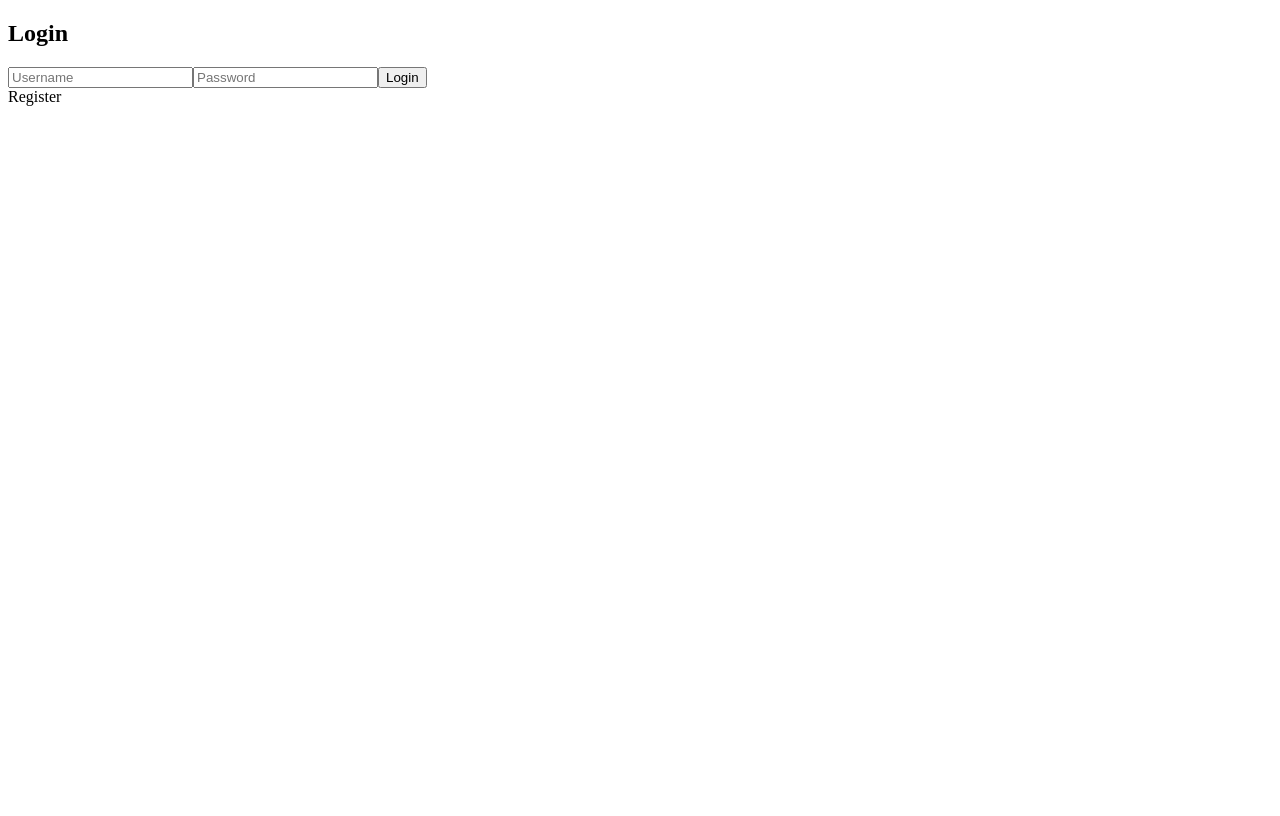
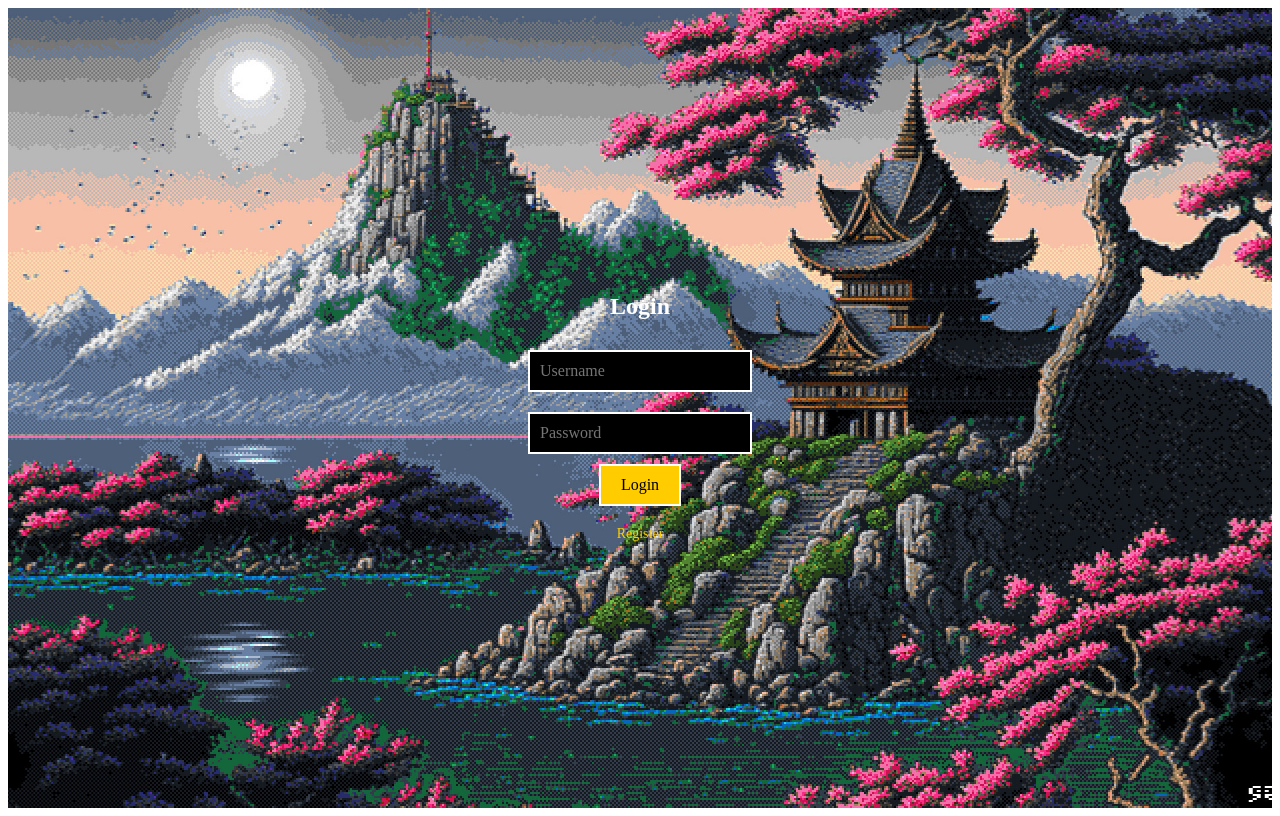
Before and after one commit to Nicoblessjah/TALLER3_ESPE, a Vue app in the folder Frontend/juego/: page /login in a window 1280 px wide. Built offline with nearby package versions, Linux system fonts and the light colour scheme.

Commit message:
login y register estilo

```diff
--- a/Frontend/juego/src/components/LoginPage.vue
+++ b/Frontend/juego/src/components/LoginPage.vue
@@ -1,12 +1,12 @@
 <template>
-  <div>
+  <div class="login-container">
     <h2>Login</h2>
-    <form @submit.prevent="login">
-      <input type="text" v-model="username" placeholder="Username" required />
-      <input type="password" v-model="password" placeholder="Password" required />
-      <button type="submit">Login</button>
+    <form @submit.prevent="login" class="login-form">
+      <input type="text" v-model="username" placeholder="Username" required class="pixel-input" />
+      <input type="password" v-model="password" placeholder="Password" required class="pixel-input" />
+      <button type="submit" class="pixel-button">Login</button>
     </form>
-    <router-link to="/register">Register</router-link>
+    <router-link to="/register" class="pixel-link">Register</router-link>
   </div>
 </template>
 
@@ -40,3 +40,71 @@ export default {
   },
 };
 </script>
+
+<style scoped>
+body {
+  background-color: #1a1a1a;
+  font-family: 'Press Start 2P', cursive;
+}
+
+.login-container {
+  display: flex;
+  flex-direction: column;
+  align-items: center;
+  justify-content: center;
+  height: 100vh;
+  color: #fff;
+  text-align: center;
+  background-image: url("../assets/portada2.jpg");
+  background-size: cover;
+}
+
+h2 {
+  font-size: 24px;
+  margin-bottom: 20px;
+}
+
+.login-form {
+  display: flex;
+  flex-direction: column;
+  align-items: center;
+}
+
+.pixel-input {
+  background: #000;
+  color: #fff;
+  border: 2px solid #fff;
+  padding: 10px;
+  margin: 10px 0;
+  font-family: 'Press Start 2P', cursive;
+  font-size: 16px;
+  width: 200px;
+}
+
+.pixel-button {
+  background: #ffcc00;
+  color: #000;
+  border: 2px solid #fff;
+  padding: 10px 20px;
+  cursor: pointer;
+  font-family: 'Press Start 2P', cursive;
+  font-size: 16px;
+  transition: background 0.3s;
+}
+
+.pixel-button:hover {
+  background: #ff9900;
+}
+
+.pixel-link {
+  color: #ffcc00;
+  margin-top: 20px;
+  text-decoration: none;
+  font-family: 'Press Start 2P', cursive;
+  font-size: 14px;
+}
+
+.pixel-link:hover {
+  text-decoration: underline;
+}
+</style>
--- a/Frontend/juego/src/components/RegisterPage.vue
+++ b/Frontend/juego/src/components/RegisterPage.vue
@@ -1,12 +1,12 @@
 <template>
-  <div>
+  <div class="register-container">
     <h2>Register</h2>
-    <form @submit.prevent="register">
-      <input type="text" v-model="username" placeholder="Username" required />
-      <input type="password" v-model="password" placeholder="Password" required />
-      <button type="submit">Register</button>
+    <form @submit.prevent="register" class="register-form">
+      <input type="text" v-model="username" placeholder="Username" required class="pixel-input" />
+      <input type="password" v-model="password" placeholder="Password" required class="pixel-input" />
+      <button type="submit" class="pixel-button">Register</button>
     </form>
-    <router-link to="/login">Login</router-link>
+    <router-link to="/login" class="pixel-link">Login</router-link>
   </div>
 </template>
 
@@ -37,3 +37,72 @@ export default {
   },
 };
 </script>
+
+<style scoped>
+body {
+  background-color: #1a1a1a;
+  font-family: 'Press Start 2P', cursive;
+}
+
+.register-container {
+  display: flex;
+  flex-direction: column;
+  align-items: center;
+  justify-content: center;
+  height: 100vh;
+  color: #fff;
+  text-align: center;
+  background-image: url("../assets/portada2.jpg");
+  background-size: cover;
+}
+
+h2 {
+  font-size: 24px;
+  margin-bottom: 20px;
+}
+
+.register-form {
+  display: flex;
+  flex-direction: column;
+  align-items: center;
+}
+
+.pixel-input {
+  background: #000;
+  color: #fff;
+  border: 2px solid #fff;
+  padding: 10px;
+  margin: 10px 0;
+  font-family: 'Press Start 2P', cursive;
+  font-size: 16px;
+  width: 200px;
+}
+
+.pixel-button {
+  background: #ffcc00;
+  color: #000;
+  border: 2px solid #fff;
+  padding: 10px 20px;
+  cursor: pointer;
+  font-family: 'Press Start 2P', cursive;
+  font-size: 16px;
+  transition: background 0.3s;
+}
+
+.pixel-button:hover {
+  background: #ff9900;
+}
+
+.pixel-link {
+  color: #ffcc00;
+  margin-top: 20px;
+  text-decoration: none;
+  font-family: 'Press Start 2P', cursive;
+  font-size: 14px;
+}
+
+.pixel-link:hover {
+  text-decoration: underline;
+}
+
+</style>
```
Also changed, not shown: 1 other file (tests, documents, lock files or other folders).
